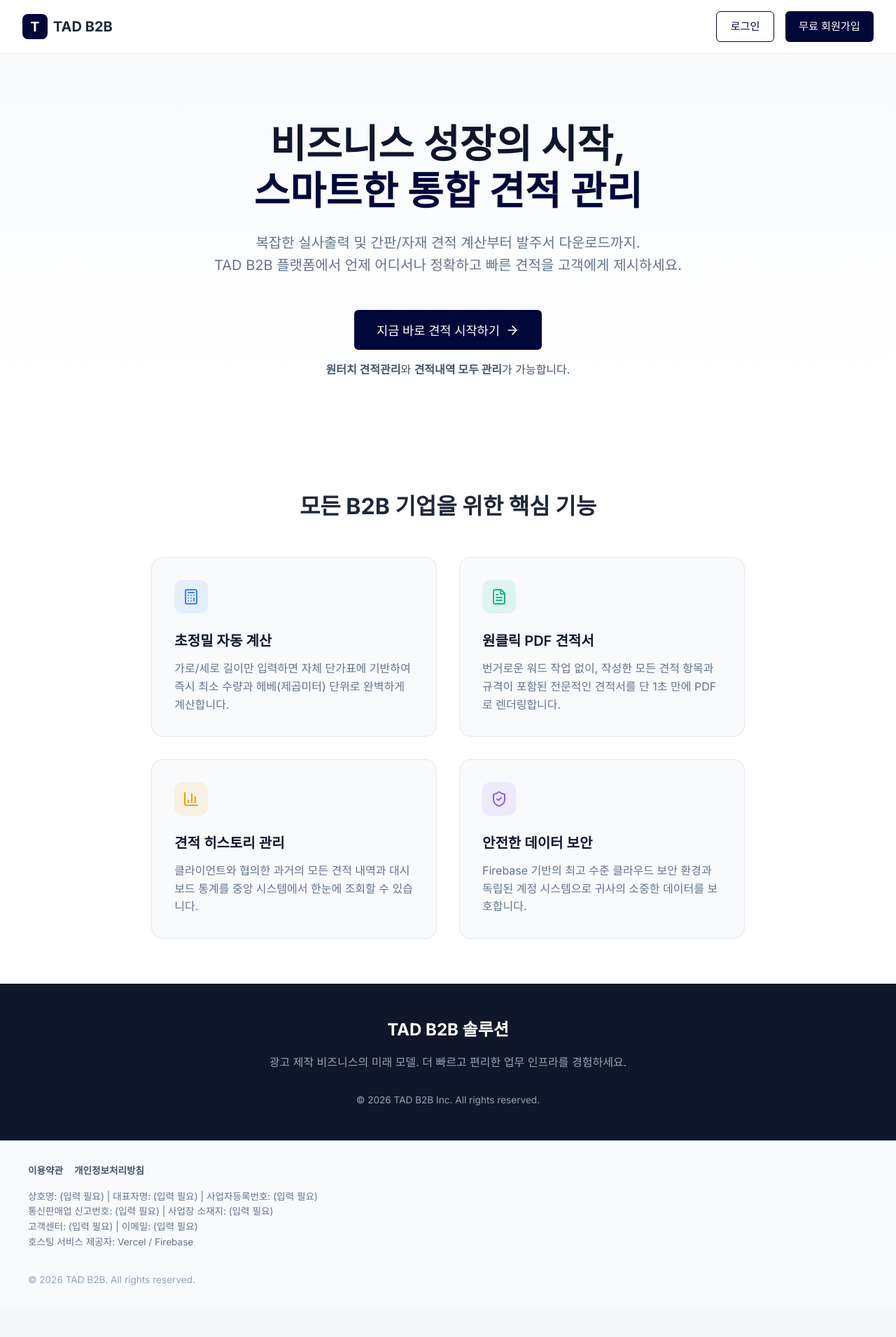
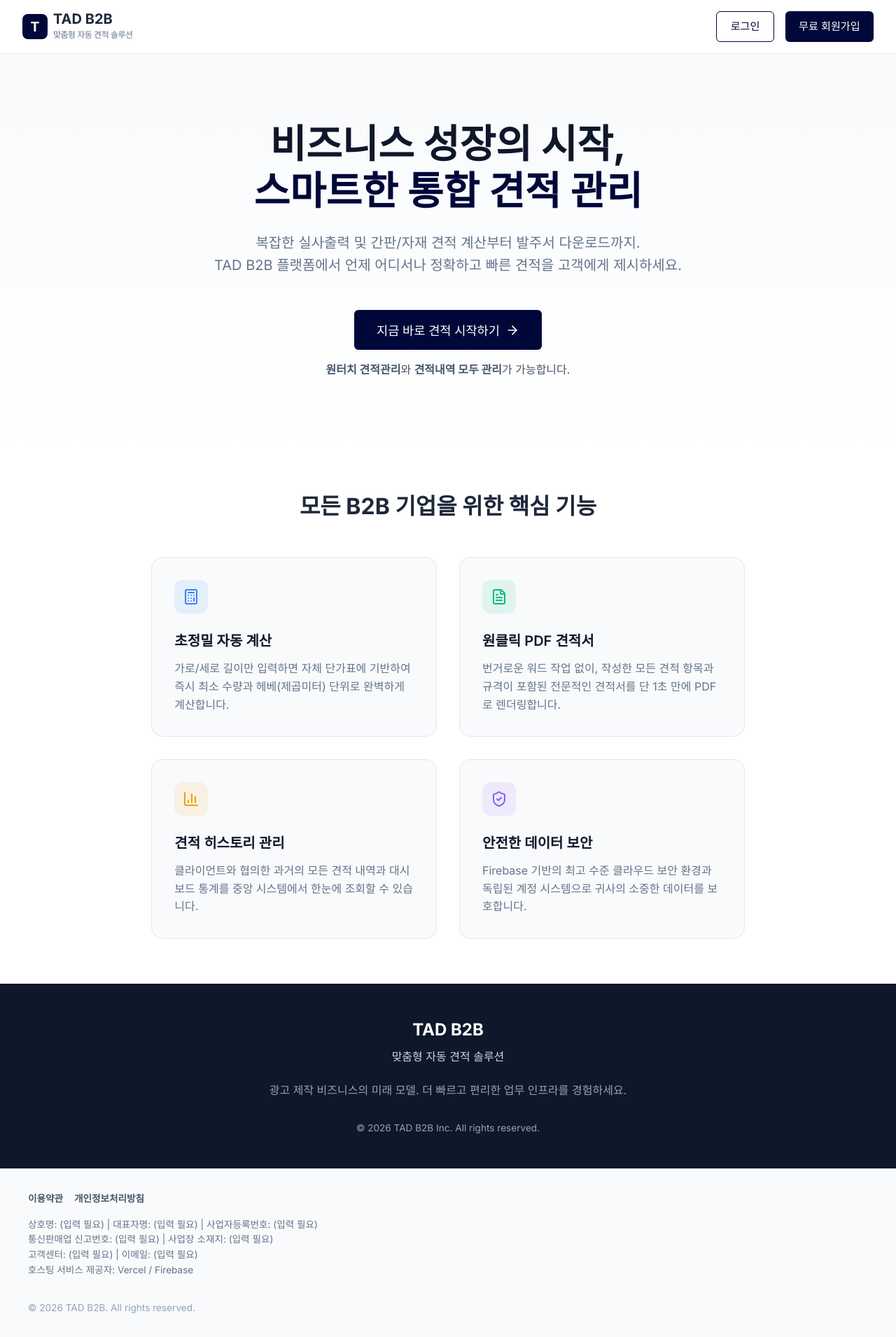
Before and after one commit to 98parks-create/tad, a React (Vite) app: page / in a window 1280 px wide. Shown: the whole page at 70% size. Before the commit the page ends 1871 px from the top, so only its background shows below. Built offline with nearby package versions, Linux system fonts and the light colour scheme; no server answers.

Commit message:
style: Add subtitle to logos and headers

```diff
--- a/src/App.jsx
+++ b/src/App.jsx
@@ -63,7 +63,10 @@ function AppContent() {
           <div style={{ width: 32, height: 32, backgroundColor: 'white', borderRadius: 8, display: 'flex', alignItems: 'center', justifyContent: 'center' }}>
             <span style={{ color: 'var(--primary-color)', fontWeight: 'bold' }}>T</span>
           </div>
-          TAD B2B
+          <div style={{ display: 'flex', flexDirection: 'column' }}>
+            <span style={{ fontWeight: 'bold', fontSize: '1.1rem', lineHeight: '1' }}>TAD B2B</span>
+            <span style={{ fontSize: '0.65rem', color: 'rgba(255,255,255,0.7)', marginTop: '4px', fontWeight: 'normal', letterSpacing: '-0.5px' }}>맞춤형 자동 견적 솔루션</span>
+          </div>
           {/* Close button for mobile inside sidebar */}
           <button
             className="mobile-menu-btn"
@@ -99,7 +102,7 @@ function AppContent() {
             <button className="mobile-menu-btn" onClick={() => setIsMobileMenuOpen(true)}>
               <Menu size={24} />
             </button>
-            <h2 style={{ fontSize: '1.25rem', color: 'var(--text-dark)', margin: 0 }}>통합 견적 솔루션</h2>
+            <h2 style={{ fontSize: '1.25rem', color: 'var(--text-dark)', margin: 0 }}>맞춤형 자동 견적 솔루션</h2>
           </div>
           <div style={{ display: 'flex', alignItems: 'center', gap: '1rem' }}>
             <span style={{ fontSize: '0.9rem', color: 'var(--text-light)', fontWeight: 500 }}>{currentUser.email}</span>
--- a/src/pages/Landing.jsx
+++ b/src/pages/Landing.jsx
@@ -14,7 +14,10 @@ export default function Landing() {
           <div style={{ width: 36, height: 36, backgroundColor: 'var(--primary-color)', borderRadius: 8, display: 'flex', alignItems: 'center', justifyContent: 'center' }}>
             <span style={{ color: 'white', fontWeight: 'bold', fontSize: '1.2rem' }}>T</span>
           </div>
-          <span style={{ fontSize: '1.25rem', fontWeight: 700, color: 'var(--text-dark)' }}>TAD B2B</span>
+          <div style={{ display: 'flex', flexDirection: 'column' }}>
+            <span style={{ fontSize: '1.25rem', fontWeight: 700, color: 'var(--text-dark)', lineHeight: '1' }}>TAD B2B</span>
+            <span style={{ fontSize: '0.75rem', color: '#64748b', marginTop: '4px', fontWeight: 500, letterSpacing: '-0.5px' }}>맞춤형 자동 견적 솔루션</span>
+          </div>
         </div>
         <div style={{ display: 'flex', gap: '1rem' }}>
           <Link to="/login" className="btn btn-outline" style={{ textDecoration: 'none' }}>로그인</Link>
@@ -86,7 +89,8 @@ export default function Landing() {
 
       {/* Footer */}
       <footer style={{ backgroundColor: '#0f172a', padding: '3rem 2rem', textAlign: 'center', color: '#94a3b8' }}>
-        <h4 style={{ color: 'white', fontSize: '1.5rem', marginBottom: '1rem', fontWeight: 700 }}>TAD B2B 솔루션</h4>
+        <h4 style={{ color: 'white', fontSize: '1.5rem', margin: '0 0 0.5rem 0', fontWeight: 700 }}>TAD B2B</h4>
+        <p style={{ color: '#cbd5e1', fontSize: '1rem', marginTop: 0, marginBottom: '1.5rem' }}>맞춤형 자동 견적 솔루션</p>
         <p style={{ marginBottom: '2rem' }}>광고 제작 비즈니스의 미래 모델. 더 빠르고 편리한 업무 인프라를 경험하세요.</p>
         <p style={{ fontSize: '0.85rem' }}>&copy; {new Date().getFullYear()} TAD B2B Inc. All rights reserved.</p>
       </footer>
--- a/src/pages/Login.jsx
+++ b/src/pages/Login.jsx
@@ -29,7 +29,10 @@ export default function Login() {
   return (
     <div style={{ minHeight: '100vh', display: 'flex', alignItems: 'center', justifyContent: 'center', backgroundColor: '#f4f6f8' }}>
       <div className="card" style={{ maxWidth: '400px', width: '100%', padding: '2rem' }}>
-        <h2 style={{ textAlign: 'center', marginBottom: '2rem', color: 'var(--primary-color)' }}>TAD B2B 로그인</h2>
+        <div style={{ textAlign: 'center', marginBottom: '2rem' }}>
+          <h2 style={{ margin: '0 0 0.5rem 0', color: 'var(--primary-color)' }}>TAD B2B 로그인</h2>
+          <p style={{ margin: 0, color: '#64748b', fontSize: '0.9rem' }}>맞춤형 자동 견적 솔루션</p>
+        </div>
 
         {error && <div style={{ color: 'var(--danger-color)', marginBottom: '1rem', padding: '1rem', backgroundColor: 'rgba(239, 68, 68, 0.1)', borderRadius: '6px', textAlign: 'center' }}>{error}</div>}
 
--- a/src/pages/Signup.jsx
+++ b/src/pages/Signup.jsx
@@ -45,7 +45,10 @@ export default function Signup() {
   return (
     <div style={{ minHeight: '100vh', display: 'flex', alignItems: 'center', justifyContent: 'center', backgroundColor: '#f4f6f8', padding: '2rem 0' }}>
       <div className="card" style={{ maxWidth: '400px', width: '100%', padding: '2rem' }}>
-        <h2 style={{ textAlign: 'center', marginBottom: '2rem', color: 'var(--primary-color)' }}>TAD B2B 회원가입</h2>
+        <div style={{ textAlign: 'center', marginBottom: '2rem' }}>
+          <h2 style={{ margin: '0 0 0.5rem 0', color: 'var(--primary-color)' }}>TAD B2B 회원가입</h2>
+          <p style={{ margin: 0, color: '#64748b', fontSize: '0.9rem' }}>맞춤형 자동 견적 솔루션</p>
+        </div>
 
         {error && <div style={{ color: 'var(--danger-color)', marginBottom: '1rem', padding: '1rem', backgroundColor: 'rgba(239, 68, 68, 0.1)', borderRadius: '6px', textAlign: 'center', fontSize: '0.9rem' }}>{error}</div>}
 
```
